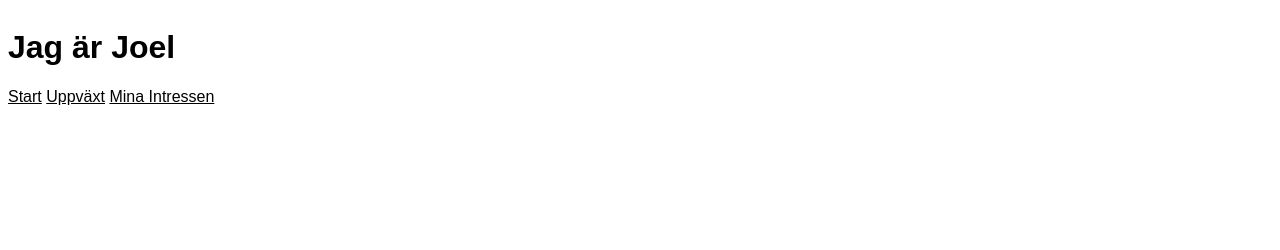
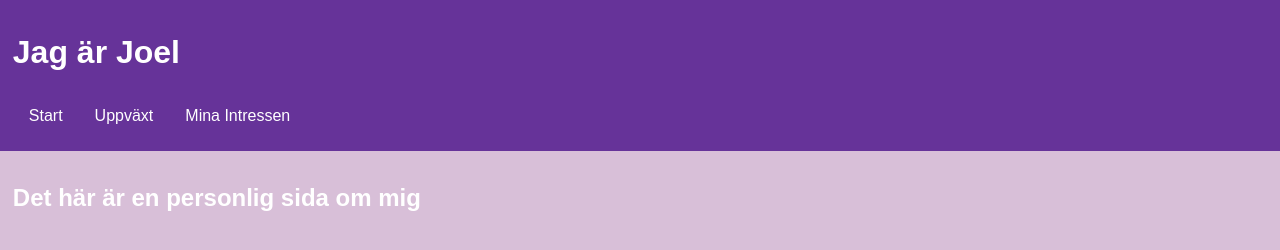
Before and after one commit to JoelWerme/min-personliga-hemsida, a plain HTML site: page index.html in a window 1280 px wide. Drawn offline with Linux system fonts and the light colour scheme.

Commit message:
fixed styling, added text

```diff
--- a/index.html
+++ b/index.html
@@ -6,18 +6,27 @@
     <title>Jag är Joel</title>
     <link rel="stylesheet" href="style.css" />
   </head>
-  <body id="index">
+  <body>
     <header>
       <h1>Jag är Joel</h1>
       <nav>
-        <div>
-          <a href="index.html">Start</a>
-
-          <a href="uppvaxt.html">Uppväxt</a>
-
-          <a href="#minaintressen">Mina Intressen</a>
+        <div id="meny">
+          <ul>
+            <li>
+              <a href="index.html">Start</a>
+            </li>
+            <li>
+              <a href="uppvaxt.html">Uppväxt</a>
+            </li>
+            <li>
+              <a href="#minaintressen">Mina Intressen</a>
+            </li>
+          </ul>
         </div>
       </nav>
     </header>
+    <article id="starttext">
+      <h2>Det här är en personlig sida om mig</h2>
+    </article>
   </body>
 </html>
--- a/style.css
+++ b/style.css
@@ -1,16 +1,53 @@
-#index {
+body {
+  background-color: thistle;
   margin: 0;
   padding: 0;
 }
 
 header {
   font-family: fantasy;
-  padding: 8px;
-  background-color: white;
-  color: black;
+  padding: 1vw;
+  background-color: rebeccapurple;
+  color: white;
+}
+
+/*#meny {
+  display: flex;
+  justify-content: space-evenly;
+  padding: 1vw;
+}*/
+
+ul {
+  list-style-type: none;
+  margin: 0;
+  padding: 0;
+  overflow: hidden;
+  background-color: rebeccapurple;
+}
+
+li {
+  float: left;
+}
+
+li a {
+  display: block;
+  color: white;
+  text-align: center;
+  padding: 14px 16px;
+  text-decoration: none;
+}
+
+li a:hover {
+  background-color: thistle;
 }
 
 a {
   font-family: fantasy;
-  color: black;
+  color: white;
 }
+
+#starttext {
+  font-family: fantasy;
+  color: white;
+  padding: 1vw;
+}
--- a/uppvaxt.css
+++ b/uppvaxt.css
@@ -5,9 +5,9 @@ body {
 
 header {
   font-family: fantasy;
-  padding: 8px;
-  background-color: white;
-  color: black;
+  padding: 1vw;
+  background-color: rebeccapurple;
+  color: white;
 }
 
 a {
```
